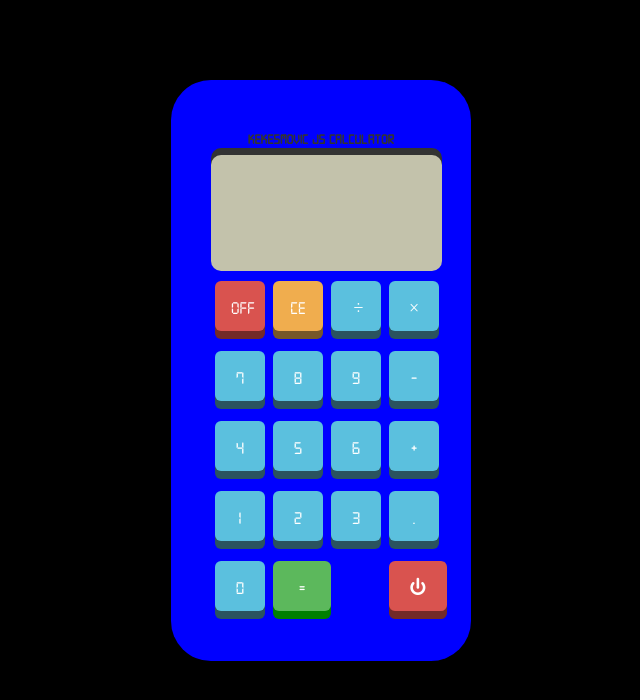
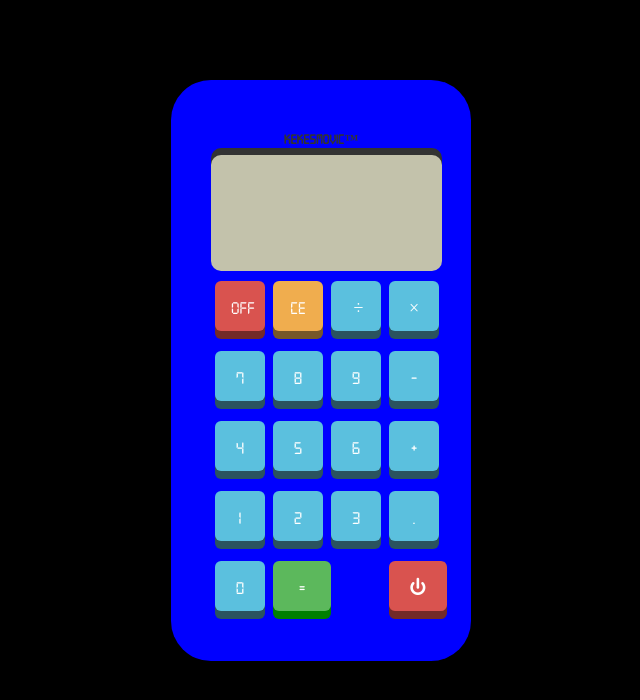
Before and after one commit to Ikechukwu11/Kekesmovic-JavaScript-Calculator, a plain HTML site: page index.html in a window 1280 px wide. Shown: the whole page, without its empty margins (319-959 px from the left). Drawn offline with Linux system fonts and the light colour scheme; a web font is replaced by a local one.

Commit message:
Update index.html

```diff
--- a/index.html
+++ b/index.html
@@ -15,7 +15,7 @@
 </head>
 <body>
 <div class="container" id="calculator">
-<h5 style= "text-align: center" color:"black"><b>kEkEsMoViC jS cAlCuLaToR</h5></b>
+<h5 style= "text-align: center" color:"black"><b>KEKESMOVIC&trade;</h5></b>
 <table>
 		<input type="text"id="thumb" value="" disabled />
 		<tbody class="">
```
